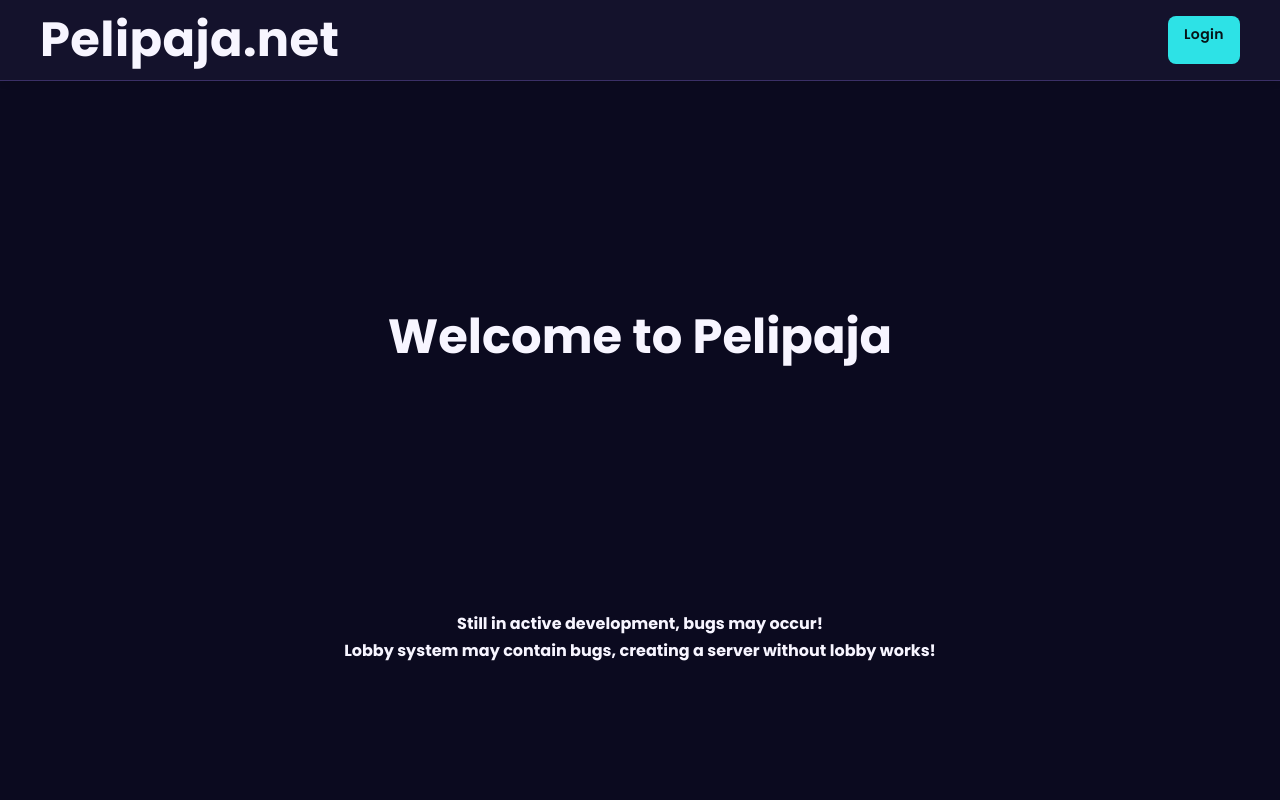
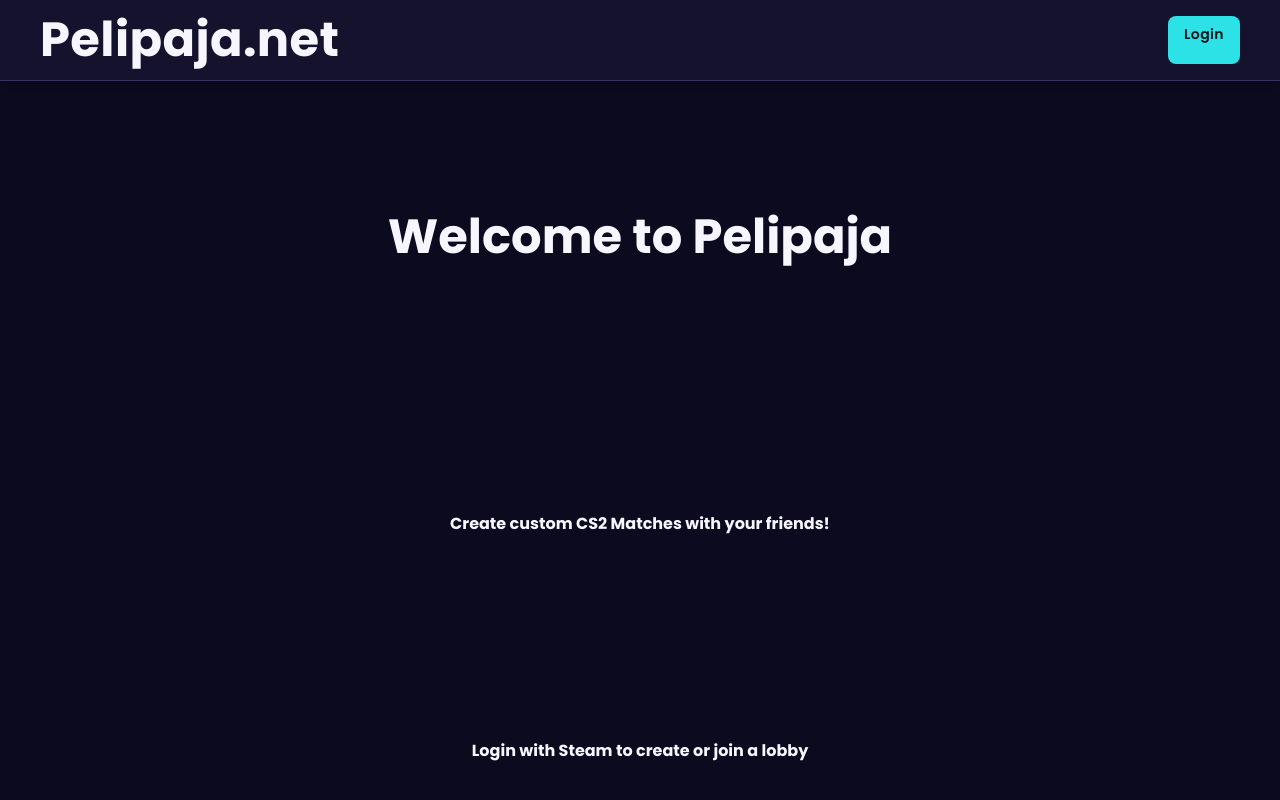
Before and after one commit to Tomppahh/Pelipaja.net, a Next.js app: page / in a window 1280 px wide. Shown: the top 800 px of the page. Built offline with nearby package versions, Linux system fonts and the light colour scheme; no server answers.

Commit message:
changed landing page texts

```diff
--- a/src/app/page.tsx
+++ b/src/app/page.tsx
@@ -26,8 +26,8 @@ export default async function Home() {
 				{myMatchId && (
 					<a className="mt-4 inline-block text-sm text-[var(--foreground)] underline" href={`/match/${myMatchId}/lobby`}>Go to my Lobby</a>
 				)}
-				<h4 className='font-display text-l font-bold  pt-50 text-[var(--foreground)]'>Still in active development, bugs may occur!</h4>
-                 <h4 className='font-display text-l font-bold text-[var(--foreground)]'>Lobby system may contain bugs, creating a server without lobby works!</h4>
+				<h4 className='font-display text-l font-bold  pt-50 text-[var(--foreground)]'>Create custom CS2 Matches with your friends!</h4>
+                <h4 className='font-display text-l font-bold  pt-50 text-[var(--foreground)]'>Login with Steam to create or join a lobby</h4>
 			</main>
 		</>
 	);
```
